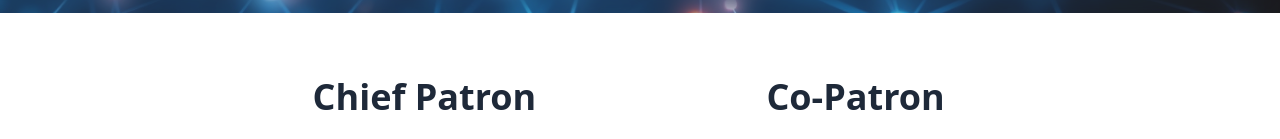
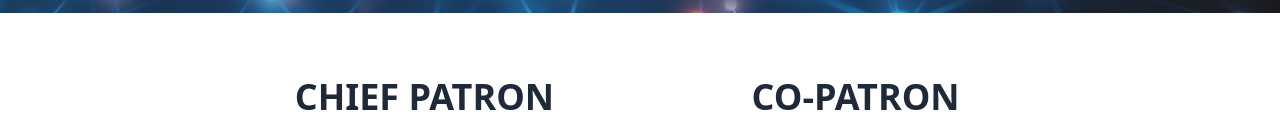
Before and after one commit to polty-rishit/AIEI2026, a React (Vite) app in the folder AIEI/: page /committee in a window 1280 px wide. Shown: the part 309-448 px from the top of the page. Built offline with nearby package versions, Linux system fonts and the light colour scheme; the HTML template or start-up script is replaced by a standard one.

Commit message:
fianl commitee

```diff
--- a/AIEI/src/pages/About/Committee.jsx
+++ b/AIEI/src/pages/About/Committee.jsx
@@ -34,7 +34,7 @@ const Committee = () => {
 
           {/* Chief Patron */}
           <div>
-            <h3 className="text-3xl md:text-4xl font-bold text-gray-800 mb-6">
+            <h3 className="text-3xl md:text-4xl uppercase font-bold text-gray-800 mb-6">
               Chief Patron
             </h3>
             <div className="w-48 h-48 md:w-56 md:h-56 mx-auto rounded-full overflow-hidden shadow-xl border-4 border-yellow-500">
@@ -53,7 +53,7 @@ const Committee = () => {
 
           {/* Co-Patron */}
           <div>
-            <h3 className="text-3xl md:text-4xl font-bold text-gray-800 mb-6">
+            <h3 className="text-3xl md:text-4xl uppercase font-bold text-gray-800 mb-6">
               Co-Patron
             </h3>
             <div className="w-48 h-48 md:w-56 md:h-56 mx-auto rounded-full overflow-hidden shadow-xl border-4 border-yellow-500">
```
